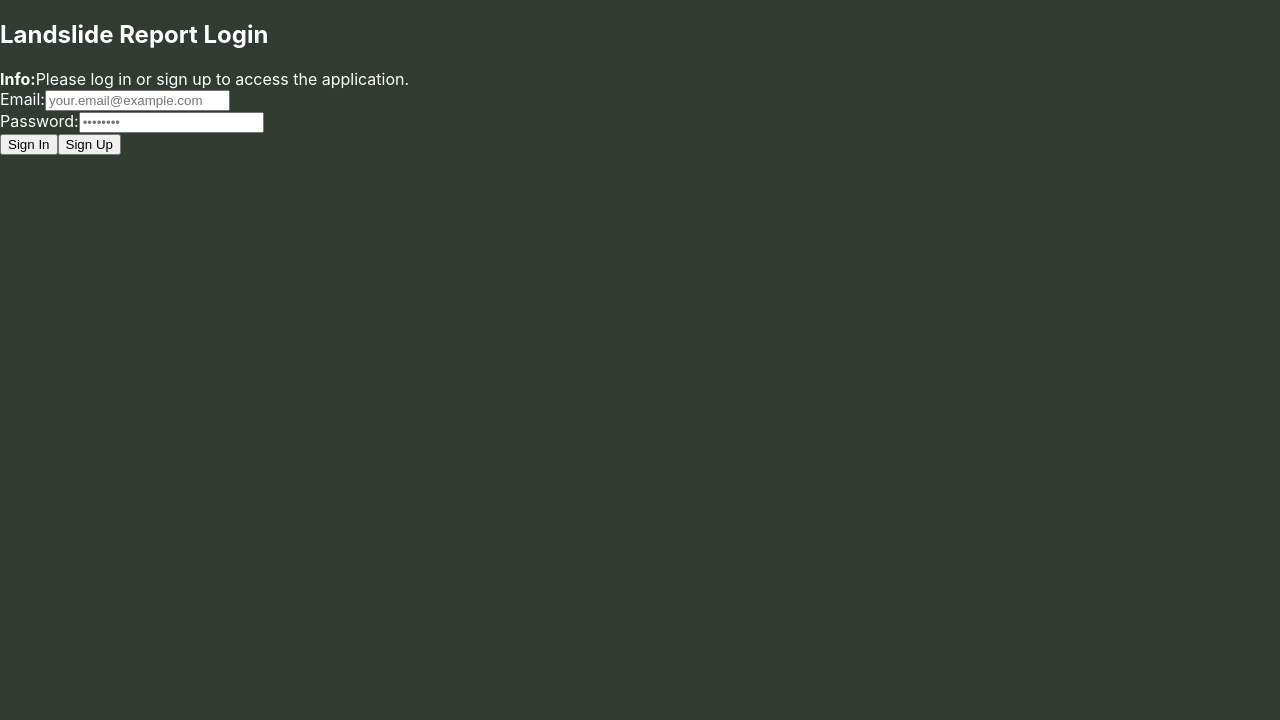
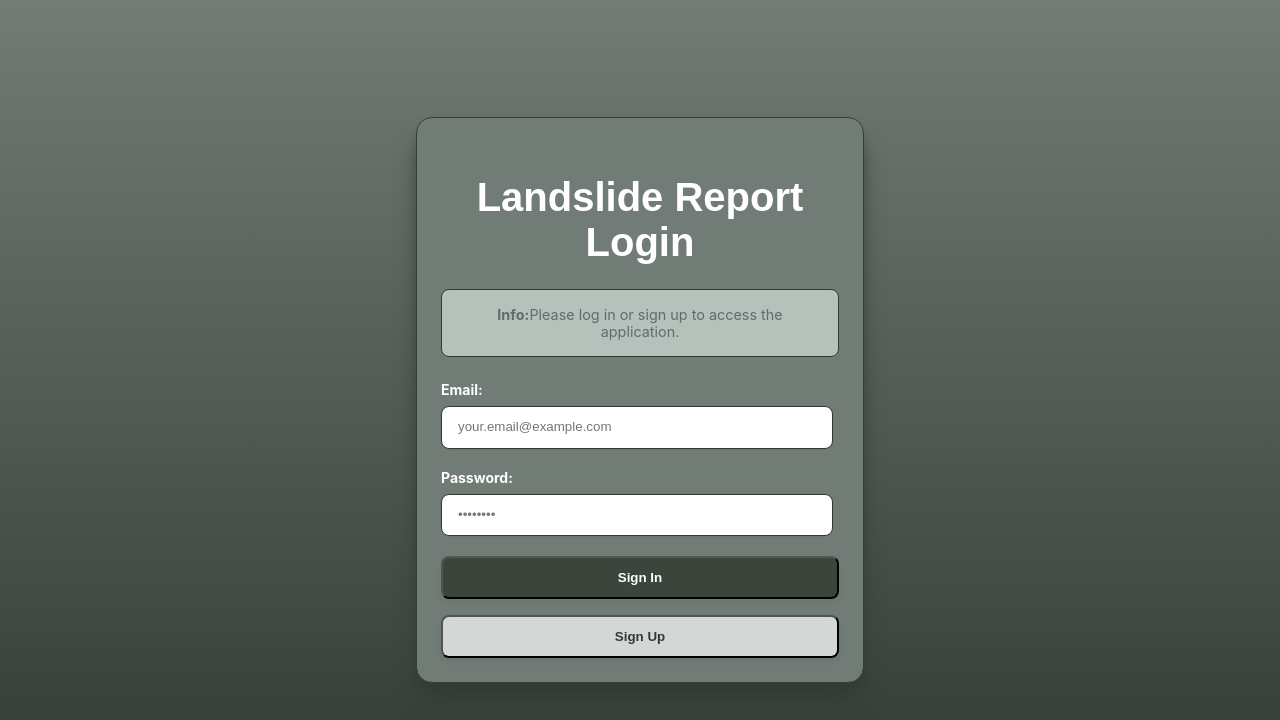
Before and after one commit to EmmaHolt08/DataImport, a React (Create React App) app in the folder test-react-leaflet-issue/: page /query in a window 1280 px wide. Shown: the top 720 px of the page. Built offline with nearby package versions, Linux system fonts and the light colour scheme.

Commit message:
made it look pretty

```diff
--- a/test-react-leaflet-issue/src/App.css
+++ b/test-react-leaflet-issue/src/App.css
@@ -291,3 +291,149 @@ html, body, #root {
 .map-input-section {
     margin-bottom: 15px;
 }
+
+.auth-page-container{
+  min-height: 100vh;
+  background: linear-gradient(to bottom, #727c76, #313b32);
+  display: flex;
+  align-items: center;
+  justify-content: center;
+  padding: 1rem;
+  box-sizing: border-box;
+}
+
+.auth-loading-container {
+    background-color:#155724;
+    text-align: center;
+    align-items: center;
+}
+
+.auth-form-card {
+    background-color: #727c76;
+    color: #ffffff;
+    padding: 1.5rem;
+    border-radius: 1rem;
+    box-shadow: 0 20px 25px -5px #313b32, 0 10px 10px -5px #313b32;
+    width: 100%;
+    max-width: 28rem;
+    border: 1px solid rgb(50, 62, 54);
+    box-sizing: border-box;
+    text-align: center;
+
+}
+
+.auth-form-title {
+  font-size: 2.5rem;
+  font-family: Copperplate, fantasy;
+  font-weight: 600;
+  text-align: center;
+  color: inherit;
+  margin-bottom: 1.5rem;
+}
+
+.auth-error-message {
+  background-color: #fee2e2;
+  border: 1px solid #ef4444;
+  color: #b91c1c;
+  padding: 1rem;
+  border-radius: 0.5rem;
+  position: relative;
+  margin-bottom: 1.5rem;
+  text-align: left;
+}
+
+.auth-info-message {
+  background-color: #b5c1bb;
+  border: 1px solid #313b32;
+  color: #616c67;
+  padding: 1rem;
+  border-radius: 0.5rem;
+  position: relative;
+  margin-bottom: 1.5rem;
+  text-align: center;
+  font-size: .9rem;
+}
+
+.auth-input-group {
+  margin-bottom: 1.25rem;
+  text-align: left;
+}
+
+.auth-label {
+  display: block;
+  color: inherit;
+  font-size: 0.875rem;
+  font-weight: 700;
+  margin-bottom: 0.5rem;
+}
+
+.auth-input {
+  box-shadow: 0 1px 2px 0 rgba(0, 0, 0, 0.05);
+  appearance: none;
+  border: 1px solid #313b32;
+  border-radius: 0.5rem;
+  width: 90%;
+  padding: 0.75rem 1rem;
+  color: #343936;
+  line-height: 1.25;
+  outline: none;
+  transition: all 0.2s ease-in-out;
+}
+
+.auth-input:focus {
+  outline: none;
+  box-shadow: 0 0 0 2px rgba(233, 235, 233, 0.5);
+  border-color: transparent;
+}
+
+.auth-button-group {
+  display: flex;
+  flex-direction: column;
+  gap: 1rem;
+}
+
+.auth-button {
+  width: 100%;
+  font-weight: 700;
+  padding: 0.75rem 1.5rem;
+  border-radius: 0.5rem;
+  box-shadow: 0 4px 6px -1px rgba(65, 68, 65, 0.1), 0 2px 4px -1px rgba(74, 80, 72, 0.06);
+  transition: all 0.3s ease-in-out;
+  transform: scale(1);
+  outline: none;
+  cursor: pointer;
+}
+
+.auth-button:hover {
+  transform: scale(1.05);
+}
+
+.auth-button:focus {
+  box-shadow: 0 0 0 2px #313b32, 0 0 0 4px #313b32;
+}
+
+.auth-button-primary {
+  background-color: #3b453c;
+  color: #ffffff;
+}
+
+.auth-button-primary:hover {
+  background-color: #313b32;
+}
+
+.auth-button-primary:focus {
+  box-shadow: 0 0 0 2px #313b32, 0 0 0 4px #313b32;
+}
+
+.auth-button-secondary {
+  background-color: #d3d7d5;
+  color: #313b32;
+}
+
+.auth-button-secondary:hover {
+  background-color: #bec4c1;
+}
+
+.auth-button-secondary:focus {
+  box-shadow: 0 0 0 2px #313b32, 0 0 0 4px #313b32;
+}
--- a/test-react-leaflet-issue/src/AuthPage.js
+++ b/test-react-leaflet-issue/src/AuthPage.js
@@ -1,16 +1,13 @@
 import React, { useState, useEffect, createContext } from 'react';
 
-// Define keys for localStorage
+// Define keys for localStorage.
 const LOCAL_STORAGE_USER_KEY = 'landslide_app_user';
 const LOCAL_STORAGE_EXPLICIT_LOGIN_KEY = 'landslide_app_explicit_login';
 const LOCAL_STORAGE_REGISTERED_USERS_KEY = 'landslide_app_registered_users';
 
-// Create an AuthContext to provide authentication state to children components
 export const AuthContext = createContext(null);
 
-// AuthPage component will handle authentication UI and provide context
 const AuthPage = ({ children }) => {
-  // Initialize state from localStorage or default to null/empty
   const [user, setUser] = useState(() => {
     try {
       const storedUser = localStorage.getItem(LOCAL_STORAGE_USER_KEY);
@@ -26,7 +23,7 @@ const AuthPage = ({ children }) => {
   const [isExplicitlyLoggedIn, setIsExplicitlyLoggedIn] = useState(() => {
     try {
       const storedLoginStatus = localStorage.getItem(LOCAL_STORAGE_EXPLICIT_LOGIN_KEY);
-      return storedLoginStatus === 'true'; // localStorage stores strings
+      return storedLoginStatus === 'true';
     } catch (error) {
       console.error("Failed to parse explicit login status from localStorage:", error);
       return false;
@@ -49,23 +46,18 @@ const AuthPage = ({ children }) => {
   const [authReady, setAuthReady] = useState(false);
   const [message, setMessage] = useState('');
 
-  // Effect to handle initial setup and load status
-    useEffect(() => {
+  useEffect(() => {
     console.log('AuthPage: useEffect - Initializing mock authentication...');
     setAuthReady(true);
     console.log('AuthPage: Mock authentication ready.');
-  }, []); // This runs only once
-
-  // Effect to set the initial message based on loaded user data
-  useEffect(() => {
     if (isExplicitlyLoggedIn && user) {
       setMessage(`Welcome back, ${user.email}!`);
     } else {
       setMessage('Please log in or sign up to access the application.');
     }
-  }, [isExplicitlyLoggedIn, user]);
+    // eslint-disable-next-line react-hooks/exhaustive-deps
+  }, []);
 
-  // Effect to save user and login status to localStorage whenever they change
   useEffect(() => {
     if (user) {
       localStorage.setItem(LOCAL_STORAGE_USER_KEY, JSON.stringify(user));
@@ -75,13 +67,11 @@ const AuthPage = ({ children }) => {
     localStorage.setItem(LOCAL_STORAGE_EXPLICIT_LOGIN_KEY, String(isExplicitlyLoggedIn));
   }, [user, isExplicitlyLoggedIn]);
 
-  // Effect to save registeredUsers to localStorage whenever it changes
   useEffect(() => {
     localStorage.setItem(LOCAL_STORAGE_REGISTERED_USERS_KEY, JSON.stringify(registeredUsers));
   }, [registeredUsers]);
 
 
-  // Handle mock user sign up
   const handleSignUp = async () => {
     setAuthError('');
     setMessage('');
@@ -99,23 +89,21 @@ const AuthPage = ({ children }) => {
       return;
     }
 
-    // Simulate successful sign-up
-    const newUid = `mock-${btoa(email).slice(0, 10)}`; // Simple unique ID from email
+    const newUid = `mock-${btoa(email).slice(0, 10)}`;
     const newUserProfile = { email: email, uid: newUid };
 
     setRegisteredUsers(prev => ({
       ...prev,
-      [email]: { password: password, uid: newUid } // Store password and generated UID
+      [email]: { password: password, uid: newUid }
     }));
 
     setUser(newUserProfile);
     setUserId(newUid);
     setIsExplicitlyLoggedIn(true);
     setMessage('Account created successfully! You are now logged in.');
-    console.log('AuthPage: Mock sign up successful. User:', newUserProfile);
+    console.log('AuthPage: Sign up successful. User:', newUserProfile);
   };
 
-  // Handle mock user sign in
   const handleSignIn = async () => {
     setAuthError('');
     setMessage('');
@@ -136,9 +124,8 @@ const AuthPage = ({ children }) => {
       return;
     }
 
-    // Simulate successful sign-in
     if (storedUser.password === password) {
-      const loggedInUser = { email: email, uid: storedUser.uid }; // Use the stored UID
+      const loggedInUser = { email: email, uid: storedUser.uid };
       setUser(loggedInUser);
       setUserId(loggedInUser.uid);
       setIsExplicitlyLoggedIn(true);
@@ -150,7 +137,6 @@ const AuthPage = ({ children }) => {
     }
   };
 
-  // Handle mock user logout
   const handleSignOut = async () => {
     setAuthError('');
     setMessage('');
@@ -158,24 +144,21 @@ const AuthPage = ({ children }) => {
       setAuthError('Authentication not ready. Please wait.');
       return;
     }
-    // Simulate sign-out
     setUser(null);
     setUserId(null);
-    setIsExplicitlyLoggedIn(false); // User logged out
+    setIsExplicitlyLoggedIn(false);
     setMessage('Logged out successfully.');
     console.log('AuthPage: Mock sign out successful.');
 
-    // Clear user data from localStorage on logout
     localStorage.removeItem(LOCAL_STORAGE_USER_KEY);
     localStorage.removeItem(LOCAL_STORAGE_EXPLICIT_LOGIN_KEY);
   };
 
-  // Provide authentication state and functions via context
   const authContextValue = {
     user,
     userId,
     authReady,
-    isExplicitlyLoggedIn, // Provide this new state via context
+    isExplicitlyLoggedIn,
     authError,
     message,
     handleSignIn,
@@ -187,46 +170,44 @@ const AuthPage = ({ children }) => {
     password,
   };
 
-  // Render loading state while authentication is initializing
   if (!authReady) {
     console.log('AuthPage: Rendering loading state.');
     return (
-      <div className="flex items-center justify-center min-h-screen bg-gray-100 p-4">
-        <div className="bg-white p-8 rounded-xl shadow-lg text-center">
-          <p className="text-lg text-gray-700">Loading authentication...</p>
+      <div className="auth-loading-container">
+        <div className="auth-loading-box">
+          <p className="auth-loading-text">Loading authentication...</p>
         </div>
       </div>
     );
   }
 
-  // If auth is ready but user is NOT explicitly logged in, display the login/signup form
   if (!isExplicitlyLoggedIn) {
     console.log('AuthPage: Rendering login/signup form.');
     return (
       <AuthContext.Provider value={authContextValue}>
-        <div className="min-h-screen bg-gradient-to-br from-blue-50 to-indigo-100 flex items-center justify-center p-4 sm:p-6 lg:p-8 font-sans">
-          <div className="bg-white p-6 sm:p-8 lg:p-10 rounded-2xl shadow-xl w-full max-w-md border border-gray-200">
-            <h2 className="text-3xl font-extrabold text-center text-gray-800 mb-8">
+        <div className="auth-page-container">
+          <div className="auth-form-card">
+            <h2 className="auth-form-title">
               Landslide Report Login
             </h2>
 
             {authError && (
-              <div className="bg-red-100 border border-red-400 text-red-700 px-4 py-3 rounded-lg relative mb-6" role="alert">
-                <strong className="font-bold">Error:</strong>
-                <span className="block sm:inline ml-2">{authError}</span>
+              <div className="auth-error-message" role="alert">
+                <strong className="auth-message-strong">Error:</strong>
+                <span className="auth-message-span">{authError}</span>
               </div>
             )}
 
             {message && (
-              <div className="bg-green-100 border border-green-400 text-green-700 px-4 py-3 rounded-lg relative mb-6" role="alert">
-                <strong className="font-bold">Info:</strong>
-                <span className="block sm:inline ml-2">{message}</span>
+              <div className="auth-info-message" role="alert">
+                <strong className="auth-message-strong">Info:</strong>
+                <span className="auth-message-span">{message}</span>
               </div>
             )}
 
             <div>
-              <div className="mb-5">
-                <label htmlFor="email" className="block text-gray-700 text-sm font-bold mb-2">
+              <div className="auth-input-group">
+                <label htmlFor="email" className="auth-label">
                   Email:
                 </label>
                 <input
@@ -234,12 +215,12 @@ const AuthPage = ({ children }) => {
                   id="email"
                   value={email}
                   onChange={(e) => setEmail(e.target.value)}
-                  className="shadow-sm appearance-none border border-gray-300 rounded-lg w-full py-3 px-4 text-gray-700 leading-tight focus:outline-none focus:ring-2 focus:ring-indigo-400 focus:border-transparent transition duration-200"
+                  className="auth-input"
                   placeholder="your.email@example.com"
                 />
               </div>
-              <div className="mb-6">
-                <label htmlFor="password" className="block text-gray-700 text-sm font-bold mb-2">
+              <div className="auth-input-group">
+                <label htmlFor="password" className="auth-label">
                   Password:
                 </label>
                 <input
@@ -247,20 +228,20 @@ const AuthPage = ({ children }) => {
                   id="password"
                   value={password}
                   onChange={(e) => setPassword(e.target.value)}
-                  className="shadow-sm appearance-none border border-gray-300 rounded-lg w-full py-3 px-4 text-gray-700 leading-tight focus:outline-none focus:ring-2 focus:ring-indigo-400 focus:border-transparent transition duration-200"
+                  className="auth-input"
                   placeholder="••••••••"
                 />
               </div>
-              <div className="flex flex-col space-y-4">
+              <div className="auth-button-group">
                 <button
                   onClick={handleSignIn}
-                  className="w-full bg-indigo-600 hover:bg-indigo-700 text-white font-bold py-3 px-6 rounded-lg shadow-md transition duration-300 ease-in-out transform hover:scale-105 focus:outline-none focus:ring-2 focus:ring-indigo-400 focus:ring-opacity-75"
+                  className="auth-button auth-button-primary"
                 >
                   Sign In
                 </button>
                 <button
                   onClick={handleSignUp}
-                  className="w-full bg-gray-200 hover:bg-gray-300 text-gray-800 font-bold py-3 px-6 rounded-lg shadow-md transition duration-300 ease-in-out transform hover:scale-105 focus:outline-none focus:ring-2 focus:ring-gray-400 focus:ring-opacity-75"
+                  className="auth-button auth-button-secondary"
                 >
                   Sign Up
                 </button>
@@ -272,7 +253,6 @@ const AuthPage = ({ children }) => {
     );
   }
 
-  // If user IS explicitly logged in, render the children (the rest of the app)
   console.log('AuthPage: User explicitly logged in. Rendering children.');
   return (
     <AuthContext.Provider value={authContextValue}>
```
